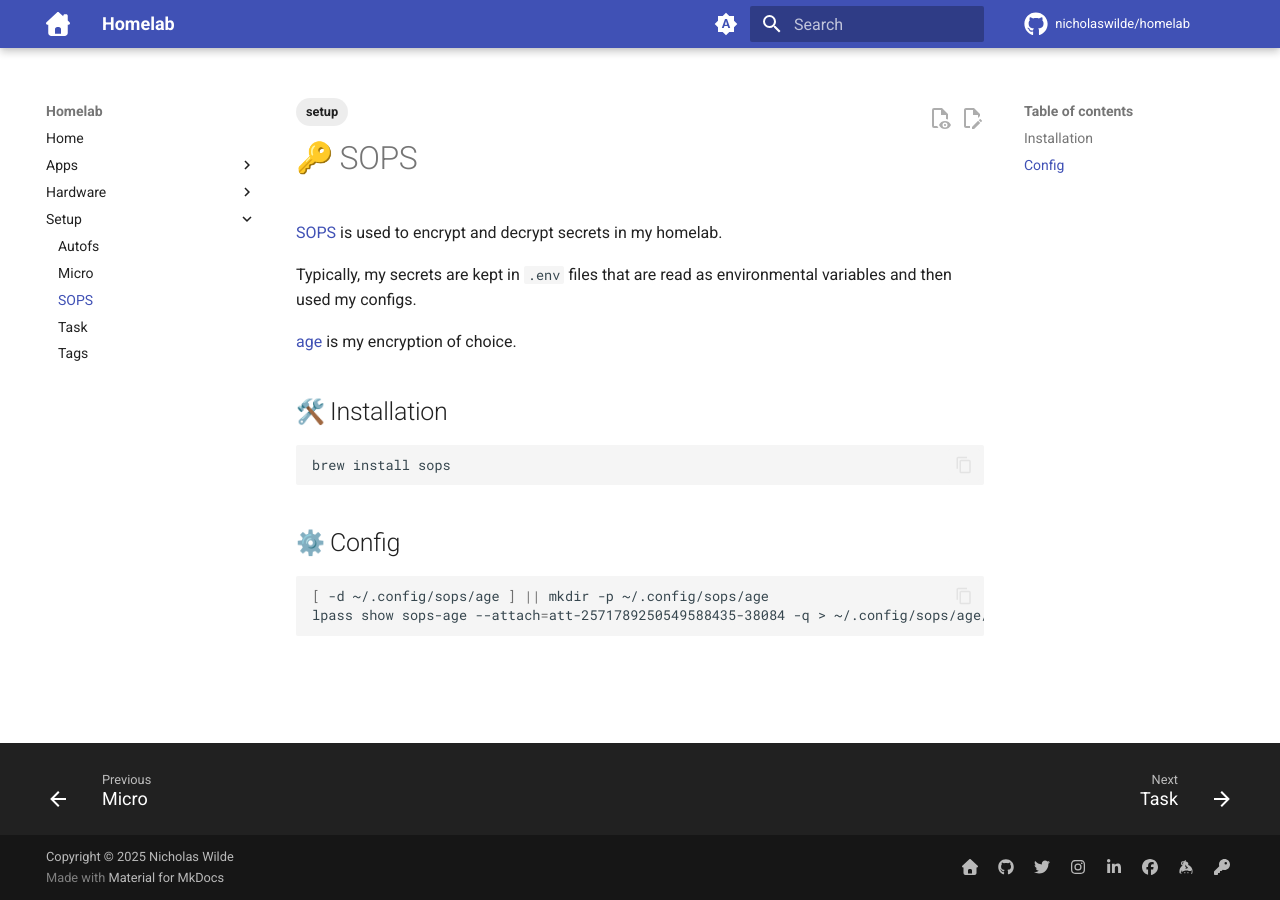
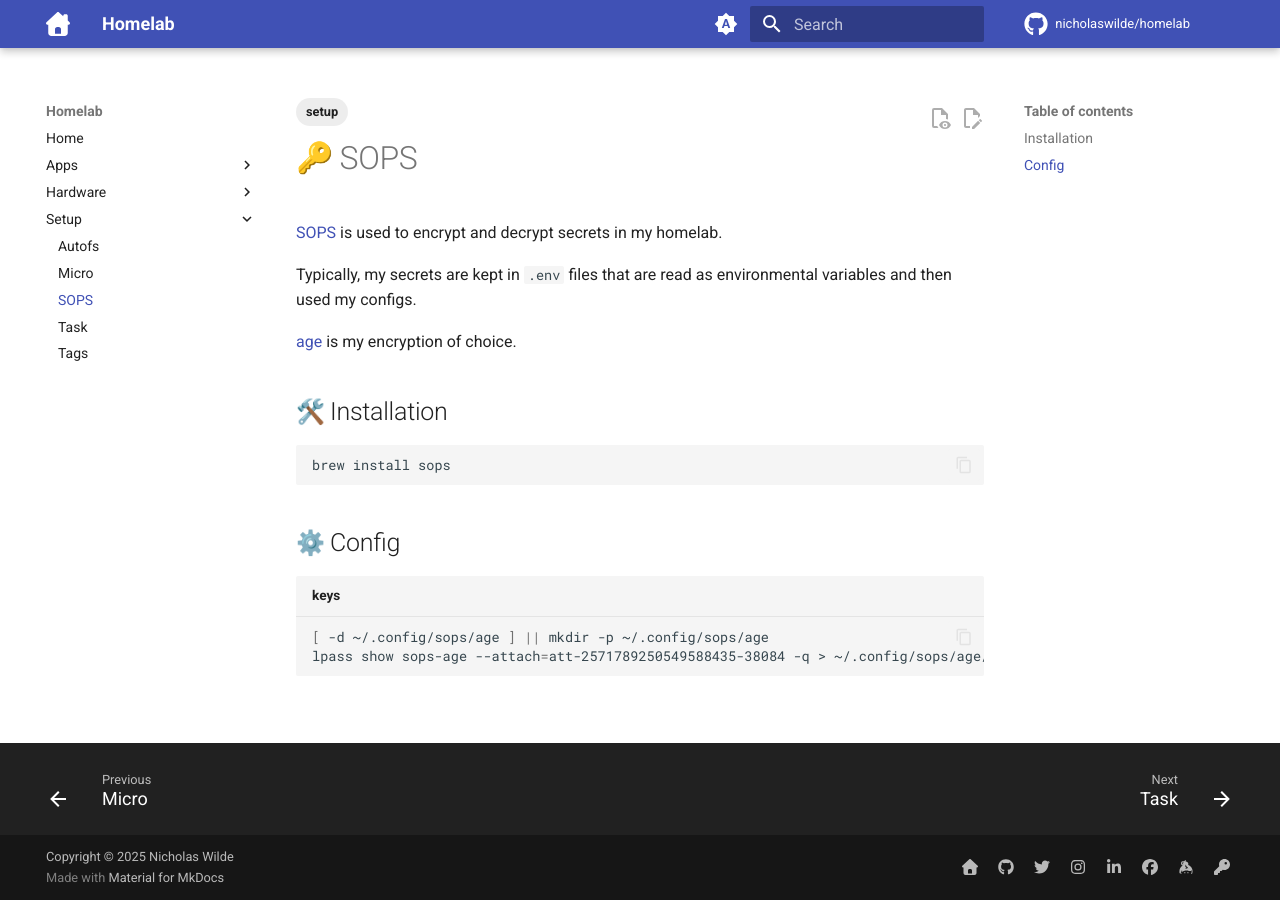
Before and after one commit to nicholaswilde/homelab, an MkDocs documentation site: the page built from docs/setup/sops.md, in a window 1280 px wide. Built offline with MkDocs 1.6.1 and Material for MkDocs 9.7.7, drawn with Linux system fonts in a browser that asks for light colours; emoji names are drawn with the system emoji font; comment, search, counter and statistics services are not loaded.

Commit message:
Update sops.md

````diff
--- a/docs/setup/sops.md
+++ b/docs/setup/sops.md
@@ -18,7 +18,7 @@
 
 ## :gear: Config
 
-```shell
+```shell title="keys"
 [ -d ~/.config/sops/age ] || mkdir -p ~/.config/sops/age
 lpass show sops-age --attach=att-2571789250549588435-38084 -q > ~/.config/sops/age/keys.txt
 ```
````
